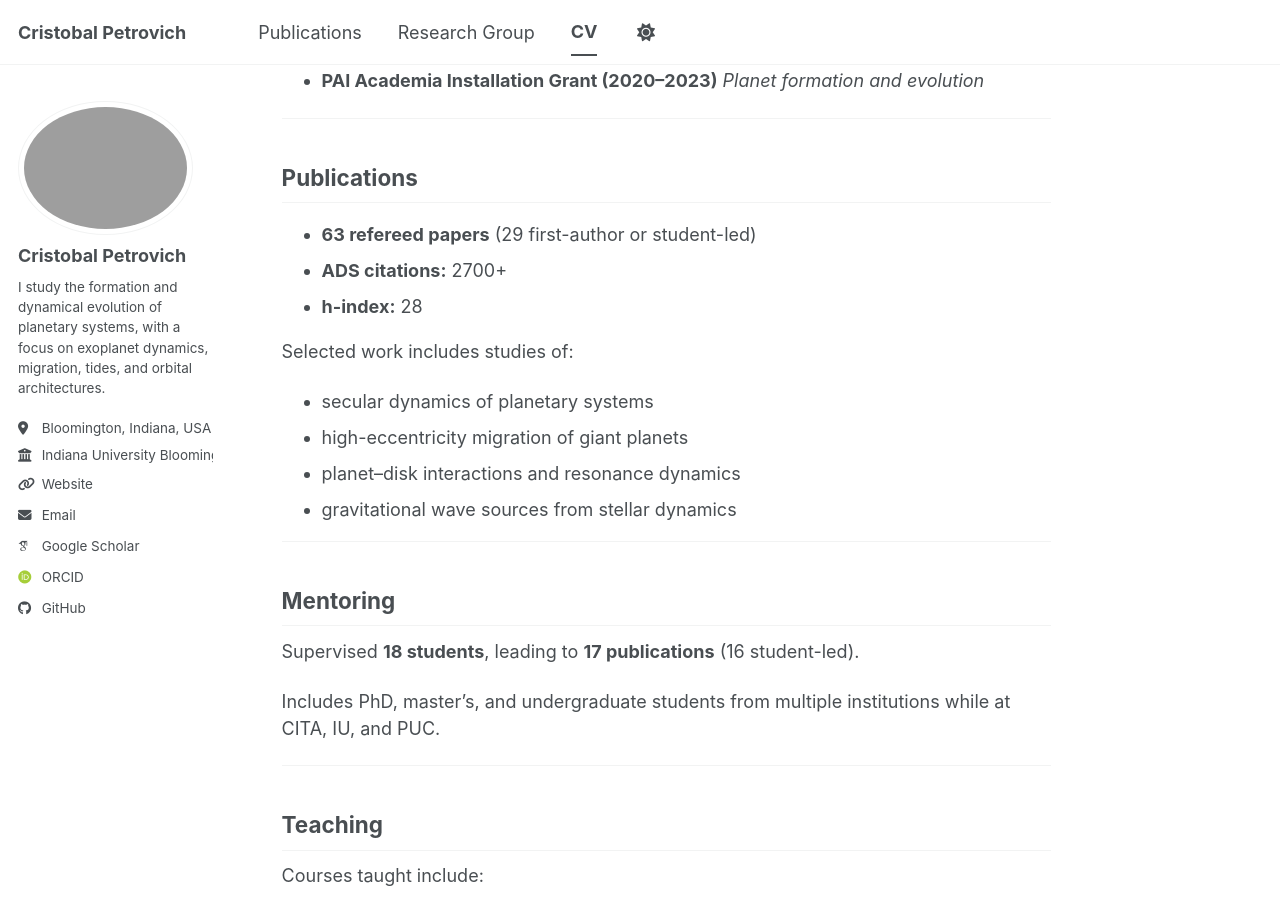
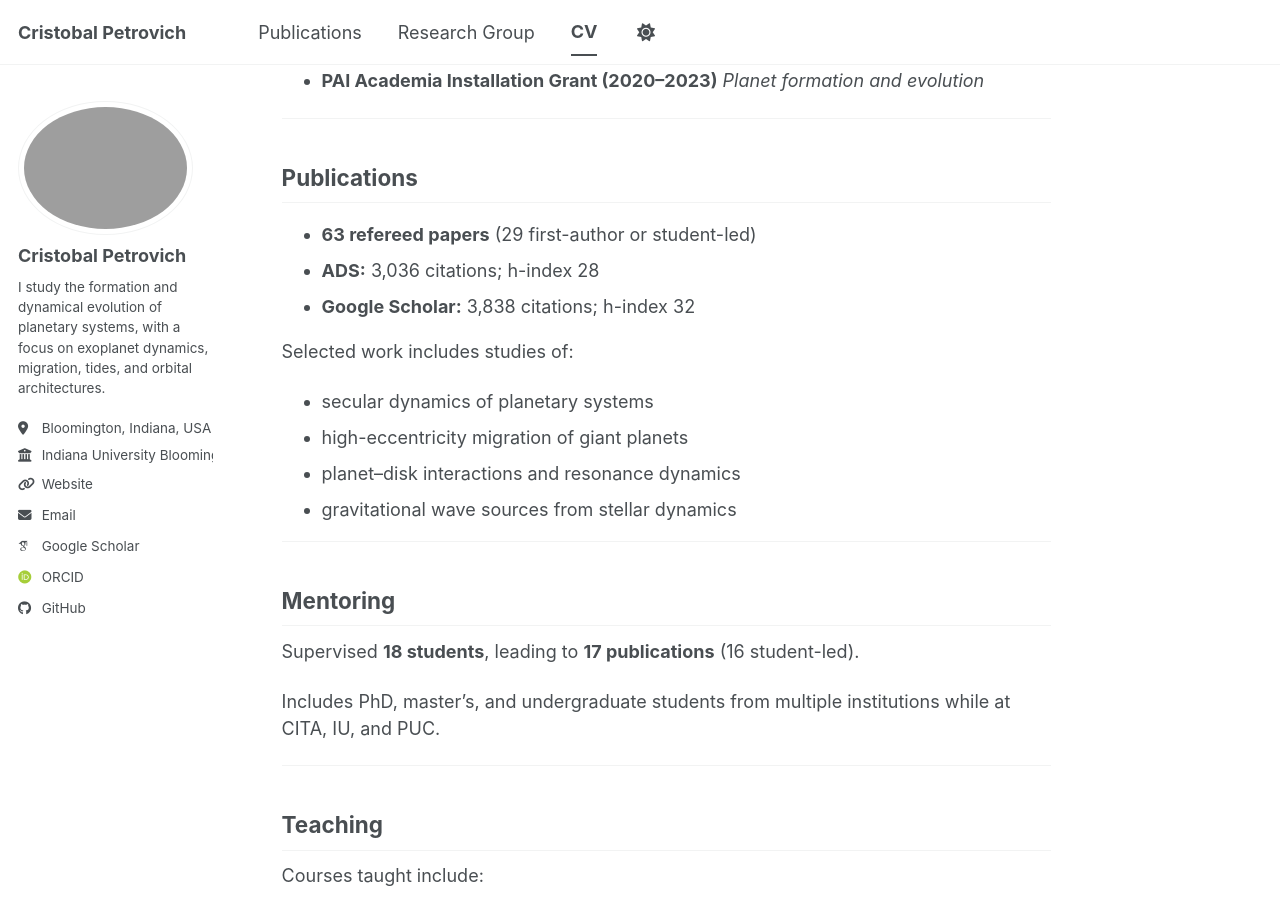
Before and after one commit to cpetrovich/cpetrovich.github.io, a Jekyll site: the page built from _pages/cv.md, in a window 1280 px wide and 900 px high, scrolled down 1539 px. Built offline with Jekyll 4.4.1, drawn with Linux system fonts in a browser that asks for light colours; some web fonts are replaced; a script bundle is joined from its source files by our own code; library files that are not in the unit come from our copies.

Commit message:
Refresh CV citation metrics

```diff
--- a/_pages/cv.md
+++ b/_pages/cv.md
@@ -59,8 +59,8 @@ Mathematical Engineering (2009)
 
 ## Publications
 - **63 refereed papers** (29 first-author or student-led)
-- **ADS citations:** 2700+
-- **h-index:** 28
+- **ADS:** 3,036 citations; h-index 28
+- **Google Scholar:** 3,838 citations; h-index 32
 
 Selected work includes studies of:
 - secular dynamics of planetary systems
```
Also changed, not shown: 1 other file.
